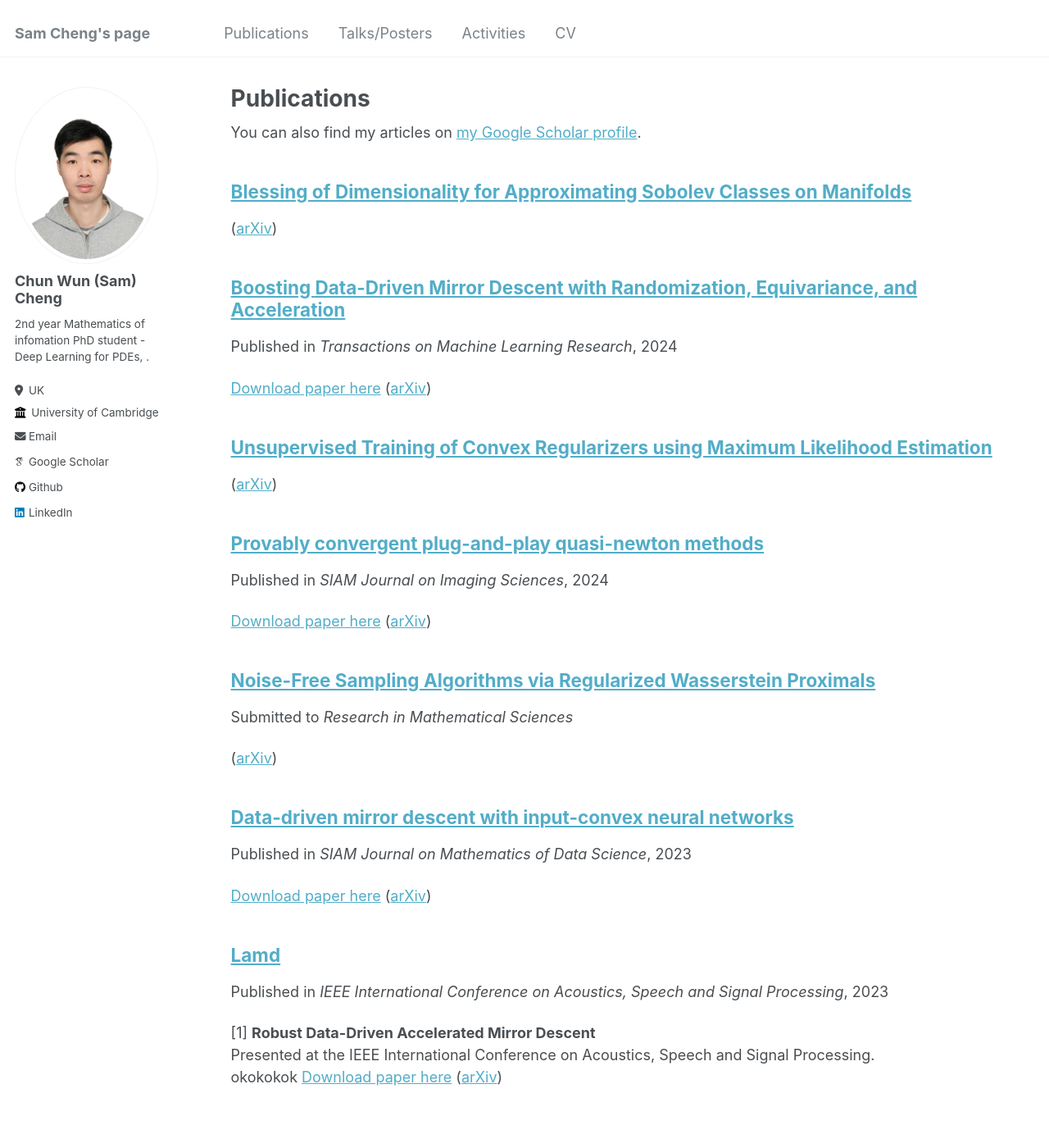
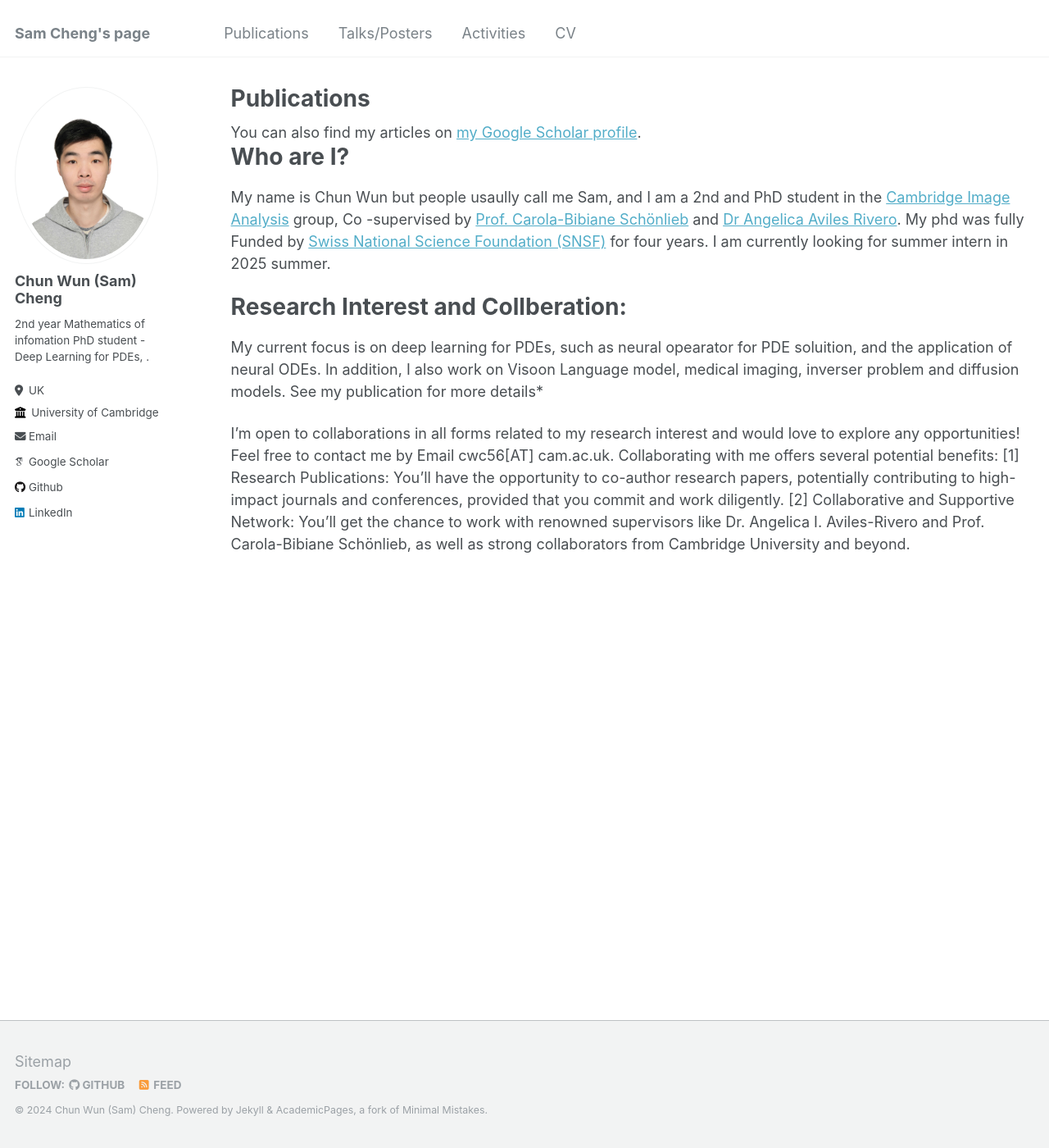
Before and after one commit to samcheng123/Cam, a Jekyll site: the page built from _pages/publications.md, in a window 1280 px wide and 1400 px high. Shown: the whole window at 82% size. Built offline with Jekyll 4.4.1, drawn with Linux system fonts in a browser that asks for light colours; some web fonts are replaced.

Commit message:
Update publications.md

```diff
--- a/_pages/publications.md
+++ b/_pages/publications.md
@@ -9,8 +9,12 @@ author_profile: true
   <div class="wordwrap">You can also find my articles on <a href="{{site.author.googlescholar}}">my Google Scholar profile</a>.</div>
 {% endif %}
 
-{% include base_path %}
+Who are I?
+======
+My name is Chun Wun but people usaully call me Sam, and I am a 2nd and PhD student in the [Cambridge Image Analysis](https://www.damtp.cam.ac.uk/research/cia/cambridge-image-analysis) group, Co -supervised by [Prof. Carola-Bibiane Schönlieb](https://www.damtp.cam.ac.uk/person/cbs31) and [Dr Angelica Aviles Rivero](https://angelicaiaviles.wordpress.com/). My phd was fully Funded by [Swiss National Science Foundation (SNSF)](https://www.snf.ch/en/FKhU9kAtfXx7w9AI/page/home) for four years. I am currently looking for summer intern in 2025 summer.
 
-{% for post in site.publications reversed %}
-  {% include archive-single.html %}
-{% endfor %}
+Research Interest and Collberation:
+======
+My current focus is on deep learning for PDEs, such as neural opearator for PDE soluition, and the application of neural ODEs. In addition, I also work on Visoon Language model, medical imaging, inverser problem and diffusion models.  See my publication for more details*
+
+I’m open to collaborations in all forms related to my research interest and would love to explore any opportunities! Feel free to contact me by Email cwc56[AT] cam.ac.uk. Collaborating with me offers several potential benefits: [1] Research Publications: You’ll have the opportunity to co-author research papers, potentially contributing to high-impact journals and conferences, provided that you commit and work diligently. [2] Collaborative and Supportive Network: You’ll get the chance to work with renowned supervisors like Dr. Angelica I. Aviles-Rivero and Prof. Carola-Bibiane Schönlieb, as well as strong collaborators from Cambridge University and beyond.
```
